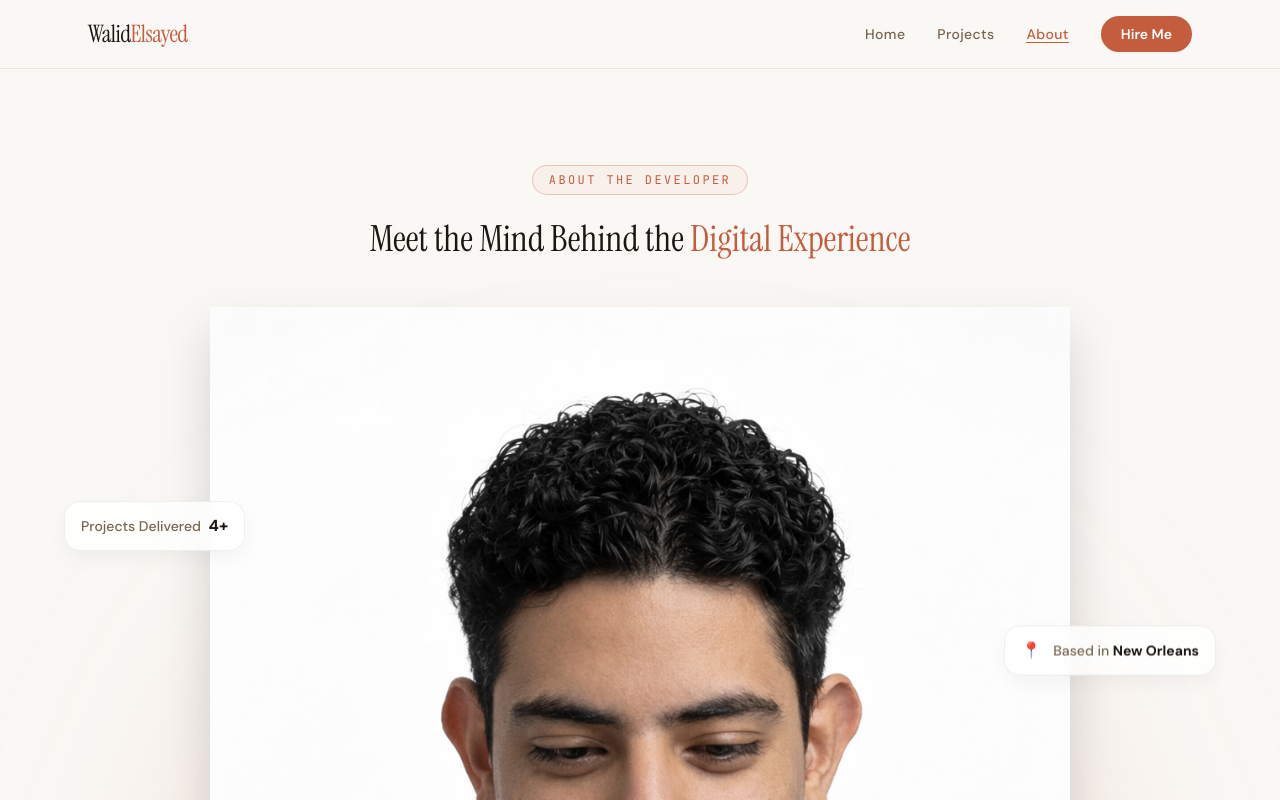
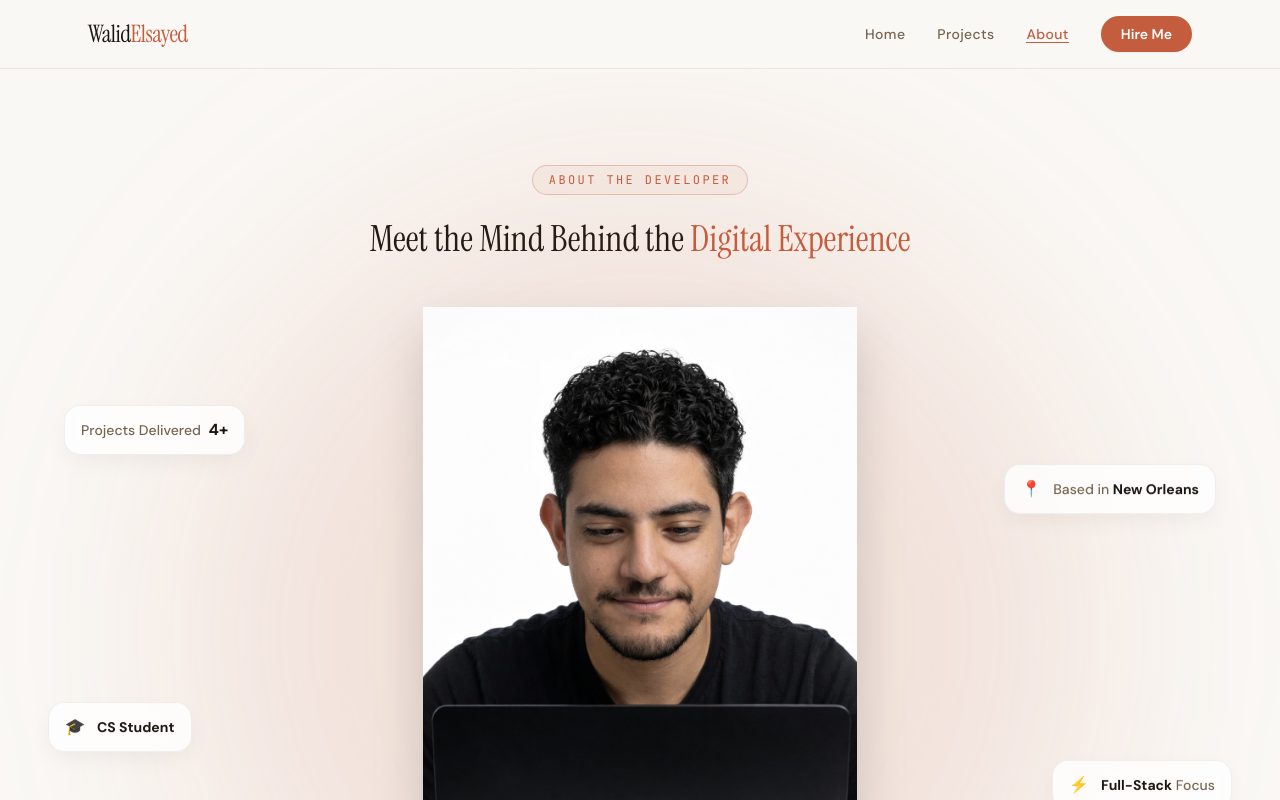
Before and after one commit to Welsa316/Personal-Portfolio, a Vue app: page /about in a window 1280 px wide. Shown: the top 800 px of the page. Built offline with nearby package versions, Linux system fonts and the light colour scheme.

Commit message:
Cap portrait height to prevent oversized display
Add max-h constraints (400px/550px/650px) to the about page
portrait so the new taller image doesn't dominate the viewport.

https://claude.ai/code/session_01DcDNa99A765jdSa9QgvUzX

```diff
--- a/src/views/AboutView.vue
+++ b/src/views/AboutView.vue
@@ -61,7 +61,7 @@ onMounted(() => {
           <img
             src="/AboutPortrait.jpg"
             alt="Walid Elsayed"
-            class="w-[500px] md:w-[720px] lg:w-[860px] object-contain drop-shadow-2xl"
+            class="w-[500px] md:w-[720px] lg:w-[860px] max-h-[400px] md:max-h-[550px] lg:max-h-[650px] object-contain drop-shadow-2xl"
           />
         </div>
 
```
